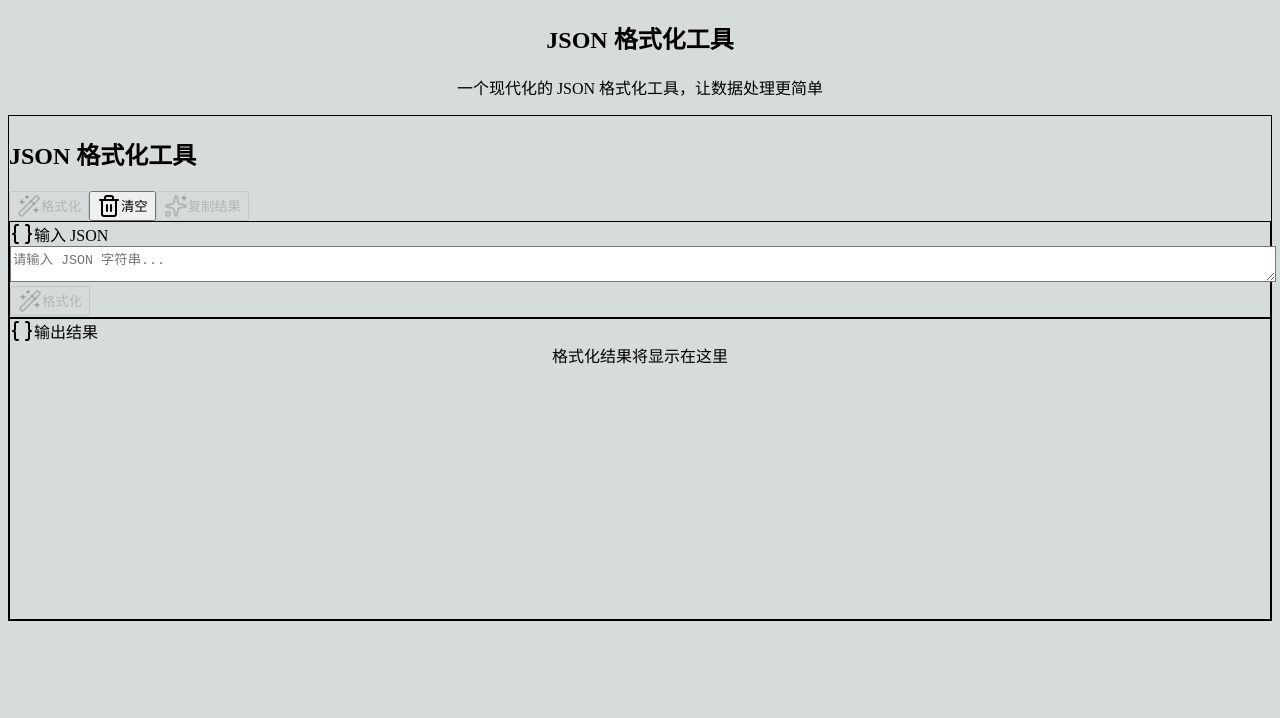
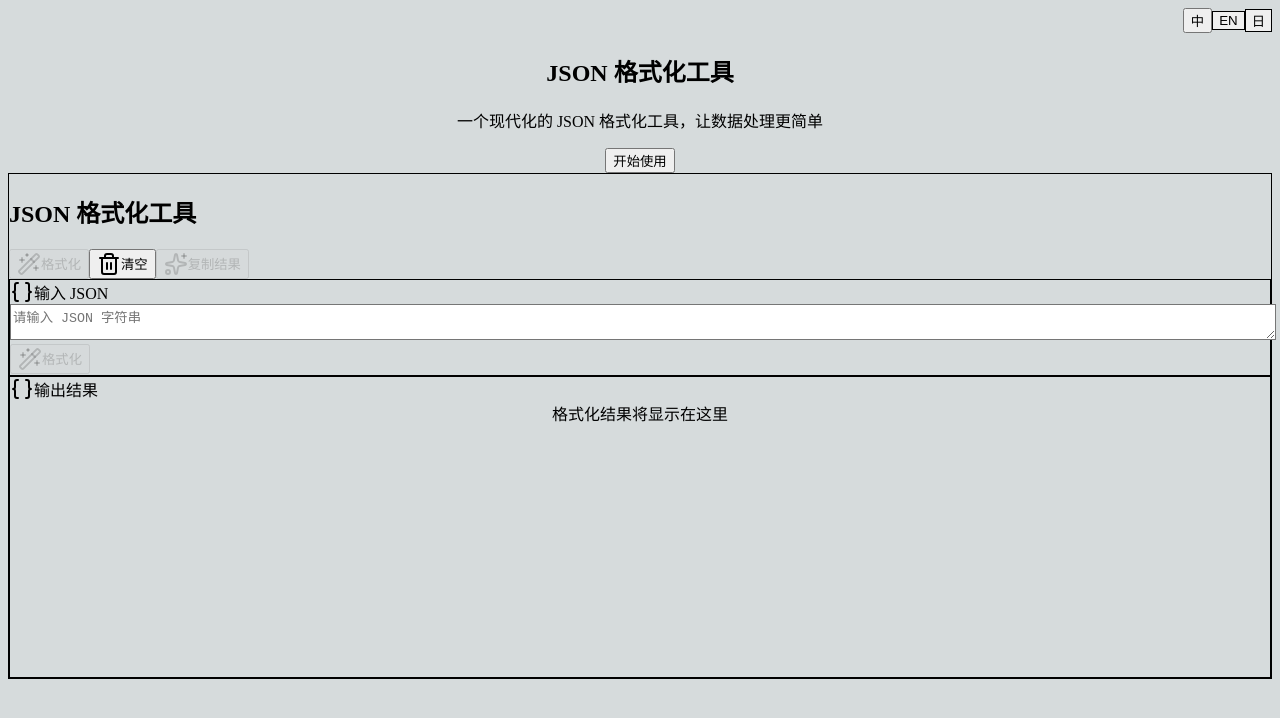
Before and after one commit to yahao333/json-format, a Next.js app: page / in a window 1280 px wide. Shown: the top 718 px of the page. Built offline with nearby package versions, Linux system fonts and the light colour scheme.

Commit message:
feat(i18n): 添加多语言支持功能
实现应用的多语言支持，包括：
- 添加语言切换组件
- 创建i18n上下文和翻译功能
- 修改布局和页面组件以支持多语言
- 更新JSON格式化器使用翻译文本

```diff
--- a/src/app/layout.tsx
+++ b/src/app/layout.tsx
@@ -1,5 +1,6 @@
 import type { Metadata } from 'next';
 import './globals.css';
+import { LanguageProvider } from '../lib/i18n';
 
 export const metadata: Metadata = {
   title: 'JSON 格式化工具',
@@ -14,7 +15,8 @@ export default function RootLayout({
   return (
     <html lang="zh-CN">
       <body className="min-h-screen bg-gradient-to-br from-blue-50 to-indigo-100">
-        {children}
+        {/* 中文注释：注入语言 Provider，使全站具备中/英/日三语支持 */}
+        <LanguageProvider>{children}</LanguageProvider>
       </body>
     </html>
   );
--- a/src/app/page.tsx
+++ b/src/app/page.tsx
@@ -3,8 +3,12 @@
 import React, { useRef, useEffect, useState } from 'react';
 import { Bug, Settings, Rocket, Heart } from 'lucide-react';
 import JsonFormatter from '../components/json-formatter/json-formatter';
+import LanguageSwitcher from '../components/language-switcher';
+import { useI18n } from '../lib/i18n';
 
 export default function Home() {
+  // 中文注释：获取翻译函数
+  const { t } = useI18n();
   // 中文注释：用于滚动到工具区域的引用
   const toolRef = useRef<HTMLDivElement | null>(null);
 
@@ -23,13 +27,22 @@ export default function Home() {
   return (
     <main className="min-h-screen bg-gradient-to-br from-blue-50 to-indigo-100">
       <div className="max-w-6xl mx-auto px-6">
+        {/* 中文注释：顶部右侧语言切换 */}
+        <header className="flex items-center justify-end py-4">
+          <LanguageSwitcher />
+        </header>
         {/* 中文注释：页面顶部 Hero 区域，简洁但更美观 */}
         <section className="pt-8 pb-10 text-center">
-
-          <h1 className="text-4xl font-bold text-gray-900 mb-3">JSON 格式化工具</h1>
-          <p className="text-base md:text-lg text-gray-600">
-            一个现代化的 JSON 格式化工具，让数据处理更简单
-          </p>
+          <h1 className="text-4xl font-bold text-gray-900 mb-3">{t('hero.title')}</h1>
+          <p className="text-base md:text-lg text-gray-600">{t('hero.desc')}</p>
+          <div className="mt-6 flex items-center justify-center gap-3">
+            <button
+              onClick={scrollToTool}
+              className="px-5 py-2.5 rounded-md bg-blue-600 text-white hover:bg-blue-700 shadow-sm"
+            >
+              {t('hero.start')}
+            </button>
+          </div>
         </section>
 
         {/* 中文注释：主体工具卡片容器 */}
--- a/src/components/json-formatter/json-formatter.tsx
+++ b/src/components/json-formatter/json-formatter.tsx
@@ -4,8 +4,11 @@ import React, { useState, useCallback, useEffect } from 'react';
 import { Button } from '../ui/button';
 import { Alert, AlertDescription } from '../ui/alert';
 import { Wand2, Trash2, Clipboard, FileJson, Braces, Sparkles } from 'lucide-react';
+import { useI18n } from '../../lib/i18n';
 
 export default function JsonFormatter() {
+  // 中文注释：引入翻译函数
+  const { t } = useI18n();
   const [input, setInput] = useState('');
   const [output, setOutput] = useState('');
   const [error, setError] = useState<string | null>(null);
@@ -14,7 +17,7 @@ export default function JsonFormatter() {
 
   const formatJson = useCallback(async () => {
     if (!input.trim()) {
-      setError('请输入 JSON 字符串');
+      setError(t('error.inputRequired'));
       setOutput('');
       return;
     }
@@ -28,12 +31,12 @@ export default function JsonFormatter() {
       const result = JSON.stringify(JSON.parse(input), null, 2);
       setOutput(result);
     } catch (err) {
-      setError(err instanceof Error ? err.message : '格式化失败');
+      setError(err instanceof Error ? err.message : t('error.formatFailed'));
       setOutput('');
     } finally {
       setIsLoading(false);
     }
-  }, [input]);
+  }, [input, t]);
 
   const clearAll = useCallback(() => {
     setInput('');
@@ -51,9 +54,9 @@ export default function JsonFormatter() {
       setCopied(true);
       setTimeout(() => setCopied(false), 2000);
     } catch (err) {
-      console.error('复制失败:', err);
+      console.error(t('error.copyFailed') + ':', err);
     }
-  }, [output]);
+  }, [output, t]);
 
   // 中文注释：避免 SSR hydration 问题——初始使用固定图标，挂载后再随机替换
   const [IconFormat, setIconFormat] = useState<React.ComponentType<any>>(Wand2);
@@ -76,24 +79,24 @@ export default function JsonFormatter() {
     <div className="space-y-6">
       {/* 中文注释：标题与操作区 */}
       <div className="flex flex-col gap-4 sm:flex-row sm:items-center sm:justify-between">
-        <h2 className="text-2xl font-bold text-gray-900">JSON 格式化工具</h2>
+        <h2 className="text-2xl font-bold text-gray-900">{t('formatter.title')}</h2>
         <div className="flex flex-wrap gap-2">
           <Button
             onClick={formatJson}
             disabled={isLoading || !input.trim()}
             className="bg-blue-600 hover:bg-blue-700 disabled:opacity-60"
           >
-            {IconFormat && <IconFormat className="w-4 h-4" />} {isLoading ? '格式化中...' : '格式化'}
+            {IconFormat && <IconFormat className="w-4 h-4" />} {isLoading ? t('formatter.formatting') : t('formatter.format')}
           </Button>
           <Button onClick={clearAll} className="bg-gray-600 hover:bg-gray-700">
-            {IconClear && <IconClear className="w-4 h-4" />} 清空
+            {IconClear && <IconClear className="w-4 h-4" />} {t('formatter.clear')}
           </Button>
           <Button
             onClick={copyToClipboard}
             disabled={!output}
             className="bg-emerald-600 hover:bg-emerald-700 disabled:opacity-60"
           >
-            {IconCopy && <IconCopy className="w-4 h-4" />} {copied ? '已复制' : '复制结果'}
+            {IconCopy && <IconCopy className="w-4 h-4" />} {copied ? t('formatter.copied') : t('formatter.copy')}
           </Button>
         </div>
       </div>
@@ -102,10 +105,10 @@ export default function JsonFormatter() {
       <div className="grid md:grid-cols-2 gap-6">
         <div className="rounded-lg border bg-white/70 backdrop-blur p-4">
           <label className="flex items-center gap-2 text-sm font-medium text-gray-700 mb-2">
-            {IconInput && <IconInput className="w-4 h-4" />} 输入 JSON
+            {IconInput && <IconInput className="w-4 h-4" />} {t('formatter.inputLabel')}
           </label>
           <textarea
-            placeholder="请输入 JSON 字符串..."
+            placeholder={t('error.inputRequired')}
             value={input}
             onChange={(e) => setInput(e.target.value)}
             className="w-full h-52 resize-y p-3 rounded-md border font-mono text-sm focus:outline-none focus:ring-2 focus:ring-blue-400"
@@ -117,14 +120,14 @@ export default function JsonFormatter() {
               disabled={isLoading || !input.trim()}
               className="bg-green-600 hover:bg-green-700 disabled:opacity-60"
             >
-              {IconFormat && <IconFormat className="w-4 h-4" />} 格式化
+              {IconFormat && <IconFormat className="w-4 h-4" />} {t('formatter.format')}
             </Button>
           </div>
         </div>
 
         <div className="rounded-lg border bg-white/70 backdrop-blur p-4 min-h-[300px]">
           <label className="flex items-center gap-2 text-sm font-medium text-gray-700 mb-2">
-            {IconOutput && <IconOutput className="w-4 h-4" />} 输出结果
+            {IconOutput && <IconOutput className="w-4 h-4" />} {t('formatter.outputLabel')}
           </label>
           {error ? (
             // 中文注释：错误提示使用 Alert 组件，视觉更友好
@@ -138,9 +141,7 @@ export default function JsonFormatter() {
               {output}
             </pre>
           ) : (
-            <div className="text-gray-500 text-center py-12">
-              格式化结果将显示在这里
-            </div>
+            <div className="text-gray-500 text-center py-12">{t('formatter.placeholder')}</div>
           )}
         </div>
       </div>
--- /dev/null
+++ b/src/components/language-switcher.tsx
@@ -0,0 +1,44 @@
+'use client';
+
+import React from 'react';
+import { useI18n } from '../lib/i18n';
+import { Button } from './ui/button';
+
+// 中文注释：语言切换组件（中 / 英 / 日）
+export default function LanguageSwitcher() {
+  const { locale, setLocale } = useI18n();
+
+  return (
+    <div className="flex items-center gap-1">
+      {/* 中文注释：中文 */}
+      <Button
+        size="sm"
+        variant={locale === 'zh' ? 'default' : 'outline'}
+        className={locale === 'zh' ? 'bg-blue-600 text-white hover:bg-blue-700' : ''}
+        onClick={() => setLocale('zh')}
+      >
+        中
+      </Button>
+
+      {/* 中文注释：英文 */}
+      <Button
+        size="sm"
+        variant={locale === 'en' ? 'default' : 'outline'}
+        className={locale === 'en' ? 'bg-blue-600 text-white hover:bg-blue-700' : ''}
+        onClick={() => setLocale('en')}
+      >
+        EN
+      </Button>
+
+      {/* 中文注释：日文 */}
+      <Button
+        size="sm"
+        variant={locale === 'ja' ? 'default' : 'outline'}
+        className={locale === 'ja' ? 'bg-blue-600 text-white hover:bg-blue-700' : ''}
+        onClick={() => setLocale('ja')}
+      >
+        日
+      </Button>
+    </div>
+  );
+}
--- /dev/null
+++ b/src/lib/i18n.tsx
@@ -0,0 +1,116 @@
+'use client';
+
+import React, { createContext, useContext, useEffect, useMemo, useState } from 'react';
+
+// 中文注释：支持的语言枚举
+export type Locale = 'zh' | 'en' | 'ja';
+
+// 中文注释：词典定义（中 / 英 / 日）
+const dictionaries: Record<Locale, Record<string, string>> = {
+  zh: {
+    'nav.contribute': '贡献',
+    'nav.try': '试用',
+    'hero.title': 'JSON 格式化工具',
+    'hero.desc': '一个现代化的 JSON 格式化工具，让数据处理更简单',
+    'hero.start': '开始使用',
+    'formatter.title': 'JSON 格式化工具',
+    'formatter.inputLabel': '输入 JSON',
+    'formatter.outputLabel': '输出结果',
+    'formatter.format': '格式化',
+    'formatter.formatting': '格式化中...',
+    'formatter.clear': '清空',
+    'formatter.copy': '复制结果',
+    'formatter.copied': '已复制',
+    'formatter.placeholder': '格式化结果将显示在这里',
+    'error.inputRequired': '请输入 JSON 字符串',
+    'error.formatFailed': '格式化失败',
+    'error.copyFailed': '复制失败',
+  },
+  en: {
+    'nav.contribute': 'Contribute',
+    'nav.try': 'Try',
+    'hero.title': 'JSON Formatter',
+    'hero.desc': 'A modern JSON formatter that makes data easier',
+    'hero.start': 'Get Started',
+    'formatter.title': 'JSON Formatter',
+    'formatter.inputLabel': 'Input JSON',
+    'formatter.outputLabel': 'Formatted Result',
+    'formatter.format': 'Format',
+    'formatter.formatting': 'Formatting...',
+    'formatter.clear': 'Clear',
+    'formatter.copy': 'Copy Result',
+    'formatter.copied': 'Copied',
+    'formatter.placeholder': 'Formatted result will appear here',
+    'error.inputRequired': 'Please enter a JSON string',
+    'error.formatFailed': 'Formatting failed',
+    'error.copyFailed': 'Copy failed',
+  },
+  ja: {
+    'nav.contribute': '貢献',
+    'nav.try': 'お試し',
+    'hero.title': 'JSONフォーマッタ',
+    'hero.desc': 'データ処理をより簡単にする最新のJSONフォーマッタ',
+    'hero.start': 'はじめる',
+    'formatter.title': 'JSONフォーマッタ',
+    'formatter.inputLabel': 'JSON入力',
+    'formatter.outputLabel': '出力結果',
+    'formatter.format': '整形',
+    'formatter.formatting': '整形中...',
+    'formatter.clear': 'クリア',
+    'formatter.copy': '結果をコピー',
+    'formatter.copied': 'コピーしました',
+    'formatter.placeholder': '整形結果はここに表示されます',
+    'error.inputRequired': 'JSON文字列を入力してください',
+    'error.formatFailed': '整形に失敗しました',
+    'error.copyFailed': 'コピーに失敗しました',
+  },
+};
+
+// 中文注释：上下文类型定义
+interface I18nContextValue {
+  locale: Locale;
+  setLocale: (next: Locale) => void;
+  t: (key: string) => string;
+}
+
+const I18nContext = createContext<I18nContextValue | null>(null);
+
+// 中文注释：Provider 组件，提供当前语言与翻译函数
+export function LanguageProvider({ children }: { children: React.ReactNode }) {
+  const [locale, setLocale] = useState<Locale>('zh');
+
+  // 中文注释：首次挂载时读取本地缓存语言
+  useEffect(() => {
+    try {
+      const saved = localStorage.getItem('locale');
+      if (saved === 'en' || saved === 'ja' || saved === 'zh') {
+        setLocale(saved);
+      }
+    } catch {}
+  }, []);
+
+  // 中文注释：语言改变时写入本地缓存
+  useEffect(() => {
+    try {
+      localStorage.setItem('locale', locale);
+    } catch {}
+  }, [locale]);
+
+  const t = useMemo(() => {
+    return (key: string) => {
+      const dict = dictionaries[locale] || dictionaries.zh;
+      return dict[key] ?? dictionaries.zh[key] ?? key;
+    };
+  }, [locale]);
+
+  const value = useMemo<I18nContextValue>(() => ({ locale, setLocale, t }), [locale, t]);
+
+  return <I18nContext.Provider value={value}>{children}</I18nContext.Provider>;
+}
+
+// 中文注释：便捷钩子，用于组件内访问语言与翻译函数
+export function useI18n() {
+  const ctx = useContext(I18nContext);
+  if (!ctx) throw new Error('useI18n 必须在 LanguageProvider 中使用');
+  return ctx;
+}
```
